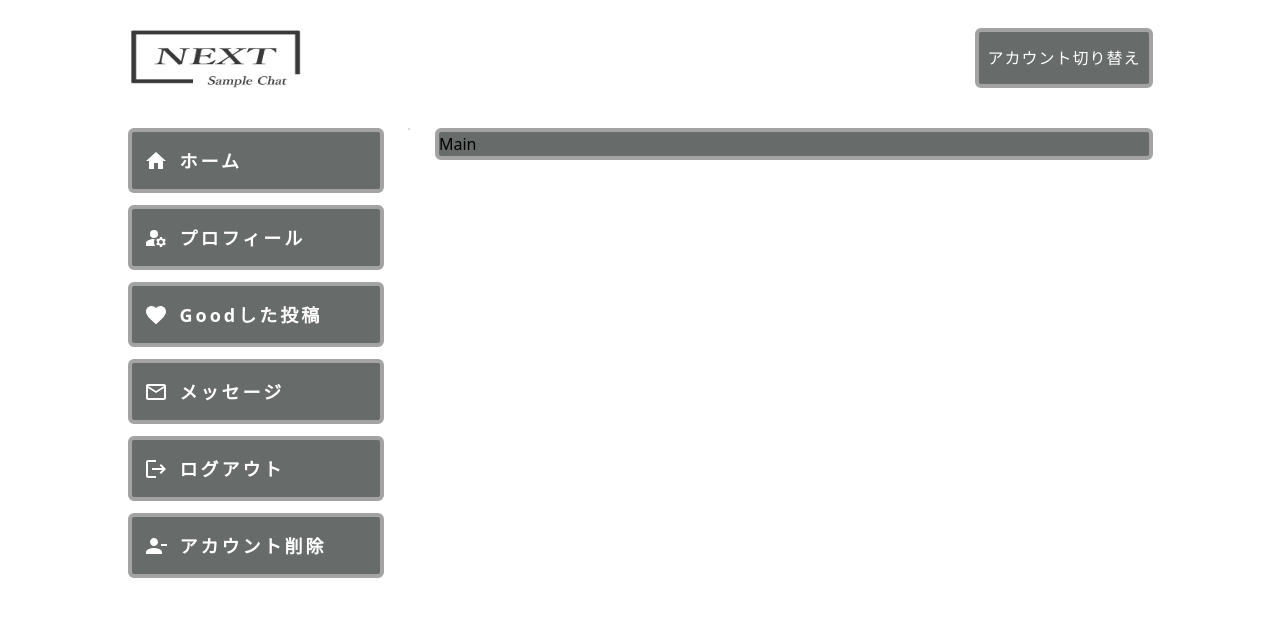
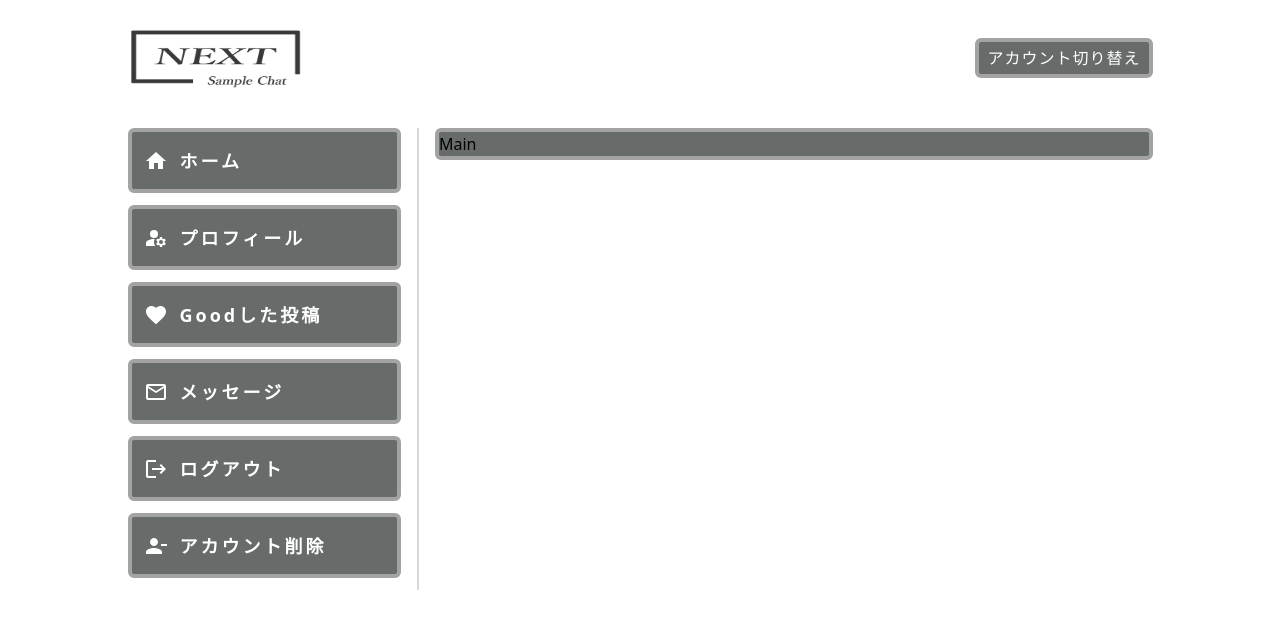
Before and after one commit to tarako25/SnsApp, a Next.js app: page / in a window 1280 px wide. Shown: the top 628 px of the page. Built offline with nearby package versions, Linux system fonts and the light colour scheme.

Commit message:
メニューレスポンシブ修正

```diff
--- a/src/app/compornents/Header.jsx
+++ b/src/app/compornents/Header.jsx
@@ -7,11 +7,11 @@ export default function Header() {
     <>
       <div className='mt-4 mb-5 w-full md:mt-7 md:mb-10 '>
         <div className='flex justify-center items-center w-full'>
-          <div className='w-full flex justify-between'>
+          <div className='w-full flex justify-between items-center'>
             <Link href="/">
               <Image src={Logo} className='w-[125px] h-[45px] md:w-[175px] md:h-[60px]' alt="Logo"/>
             </Link>
-            <div className='flex justify-center items-center px-2 rounded-md border-4 border-neutral-400 normal hover:bg-neutral-400 cursor-pointer'>
+            <div className='h-[40px] md:[60px] flex justify-center items-center px-2 rounded-md border-4 border-neutral-400 normal hover:bg-neutral-400 cursor-pointer'>
               <div className='text-centerfont-bold text-xs tracking-[1px] text-white md:text-base'>アカウント切り替え</div>
             </div>
           </div>
--- a/src/app/compornents/MenuBar.jsx
+++ b/src/app/compornents/MenuBar.jsx
@@ -6,7 +6,8 @@ import { MenuElements } from "@/lib/Elements"
 export default function MenuBar() {
   return (
     <>
-      <div className=' rounded w-[100%] flex justify-start flex-row md:w-[25%] md:flex-col'>
+      <div className='w-[100%] md:w-[30%] flex'>
+        <div className='rounded w-[100%] flex justify-start flex-row md:flex-col'>
           <div className='w-[100%] flex-row flex justify-between md:flex-col pb-2 md:pb-0'>
             {MenuElements.map((items, index) =>
               <Link href={items.link} key={index} className={`cursor-pointer flex justify-center items-center h-[45px] rounded-md border-4 md:h-[65px] md:mb-3 w-[20%] md:w-[100%]  border-neutral-400 normal hover:bg-neutral-400 md:flex ${items.class === 'none' ? 'hidden' : ''}`}>
@@ -16,7 +17,8 @@ export default function MenuBar() {
             )}
           </div>
         </div>
-      <div className='border borderline'></div>
+        <div className='border-2 borderline mx-4 hidden md:block'></div>
+      </div>
     </>
   )
 }
--- a/src/app/globals.css
+++ b/src/app/globals.css
@@ -8,7 +8,6 @@
 .borderline {
     border: solid 1px;
     color: rgb(212, 215, 221);
-
 }
 .fcolor {
     color: rgb(114, 114, 114);
```
Lines whose indentation alone changed are shown as unchanged.
